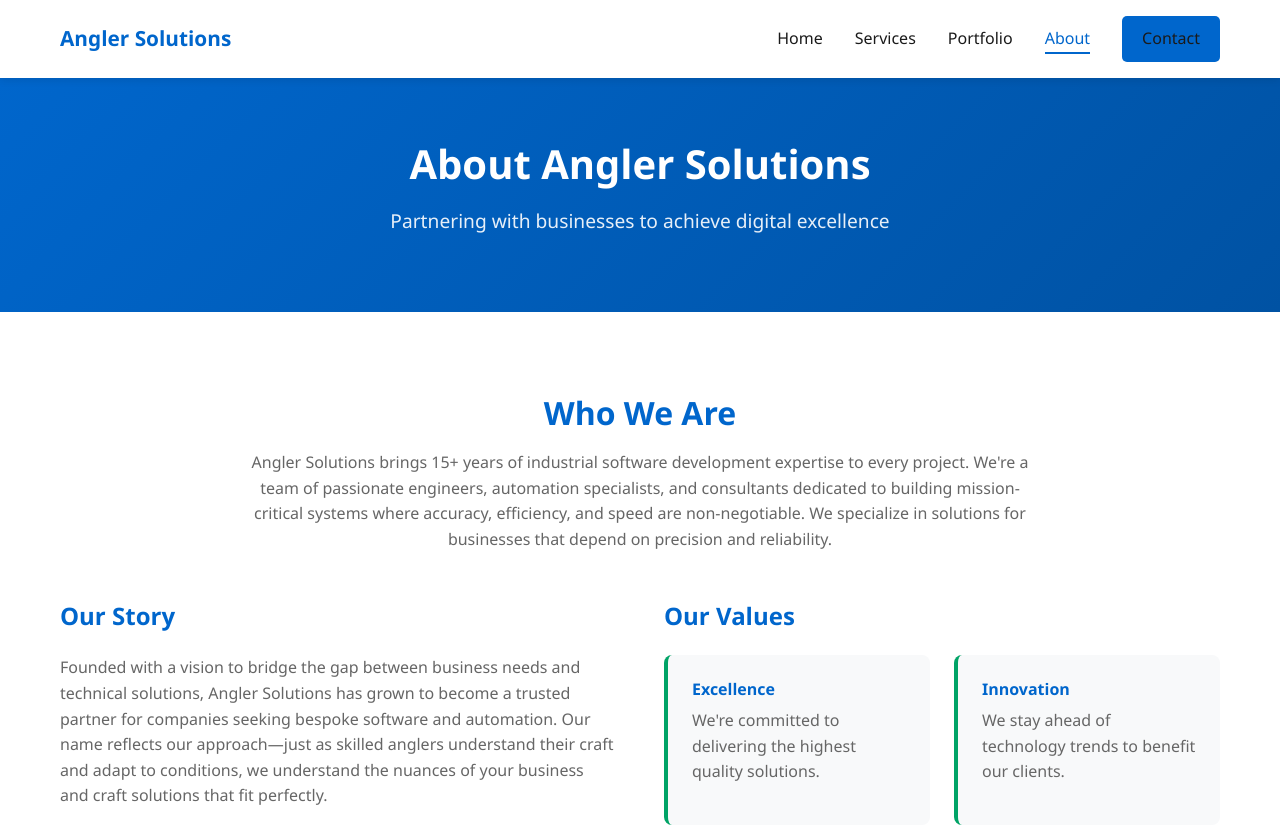
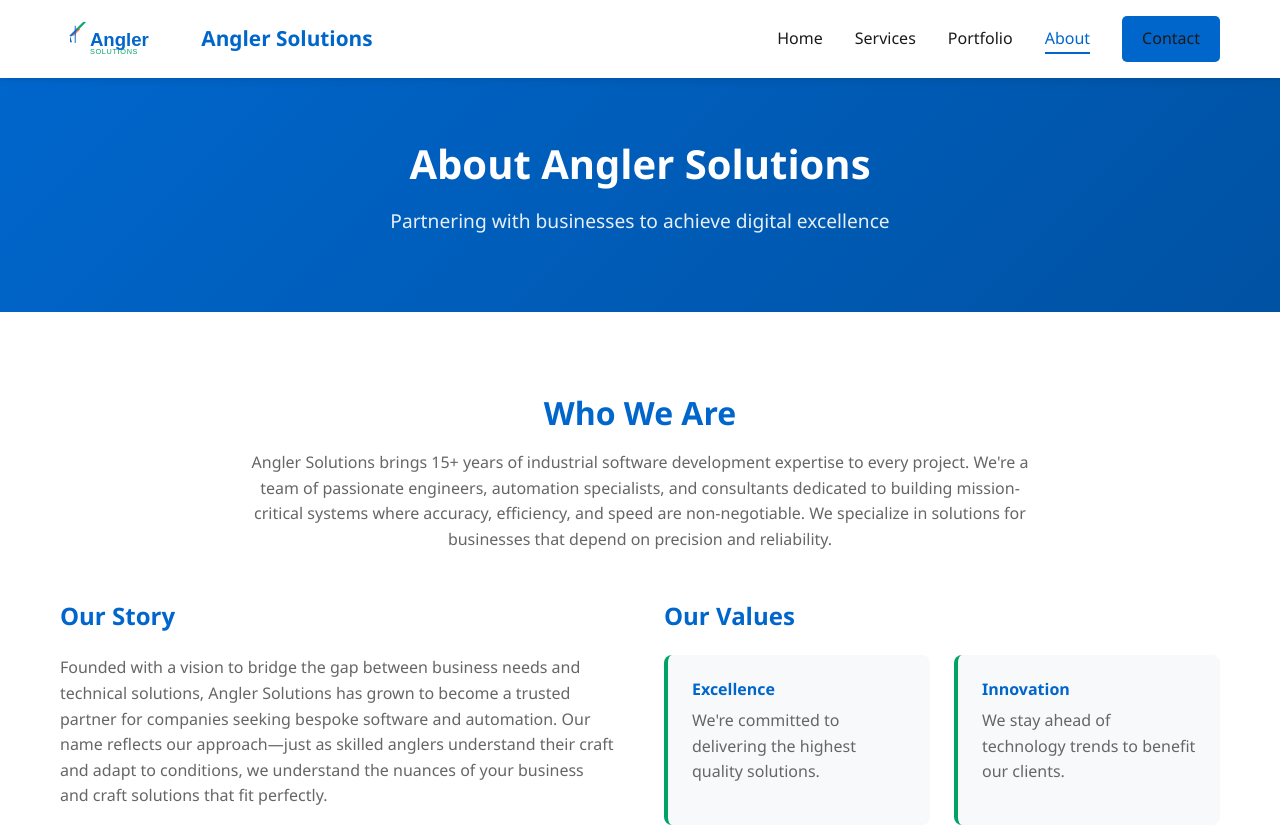
Before and after one commit to AnglerSolutions/AnglerWebsite, a website: page about.html in a window 1280 px wide. Shown: the top 828 px of the page. Drawn offline with Linux system fonts and the light colour scheme.

Commit message:
Add new professional company logo and integrate into all pages

```diff
--- a/about.html
+++ b/about.html
@@ -12,6 +12,7 @@
         <div class="container">
             <div class="navbar-content">
                 <div class="logo-container">
+                    <img src="logo.svg" alt="Angler Solutions Logo" class="logo">
                     <span class="company-name">Angler Solutions</span>
                 </div>
                 <ul class="nav-menu">
```
Also changed, not shown: contact.html (+1 -0 lines), index.html (+1 -0 lines), portfolio.html (+1 -0 lines), services.html (+1 -0 lines), logo.svg (added).
